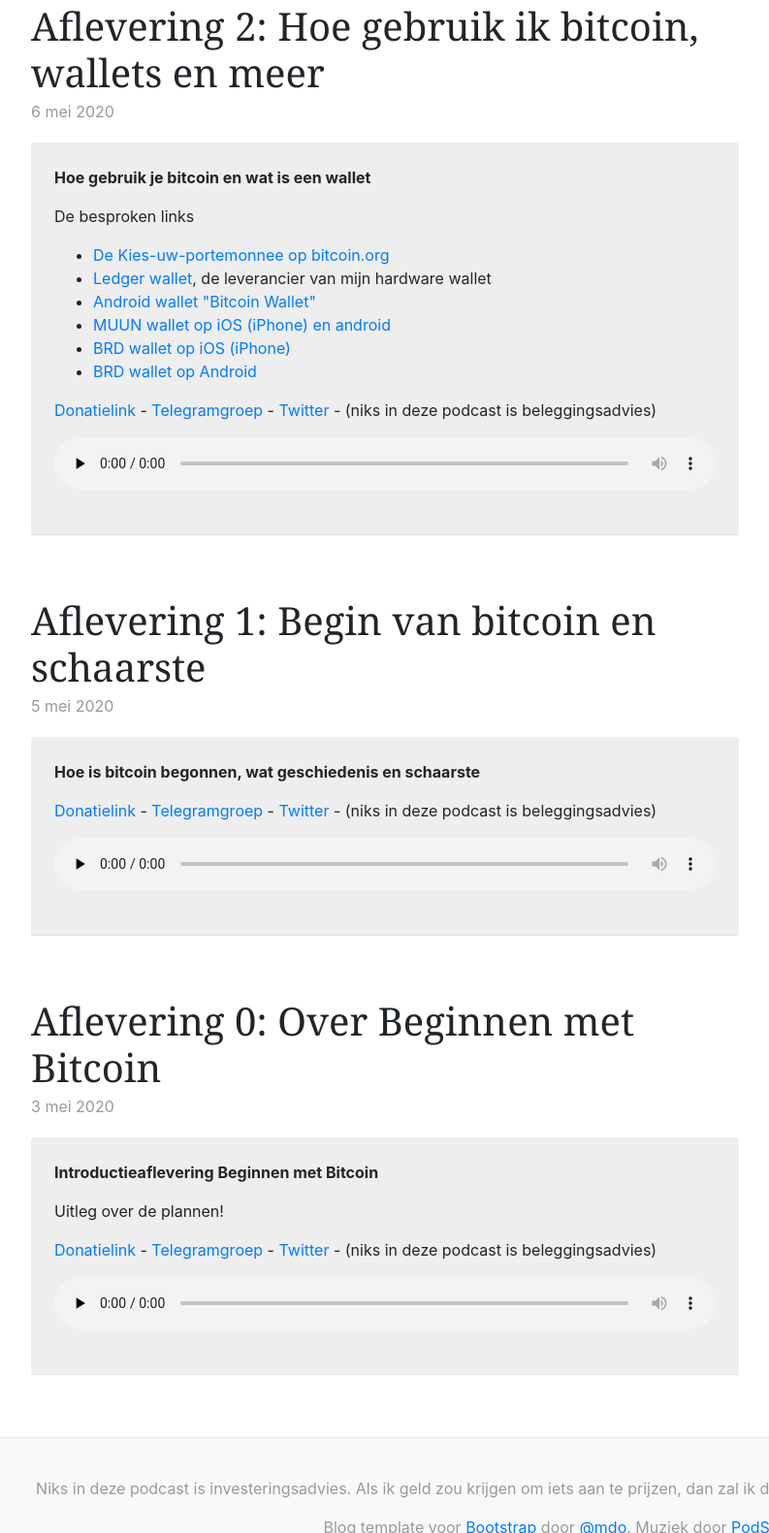
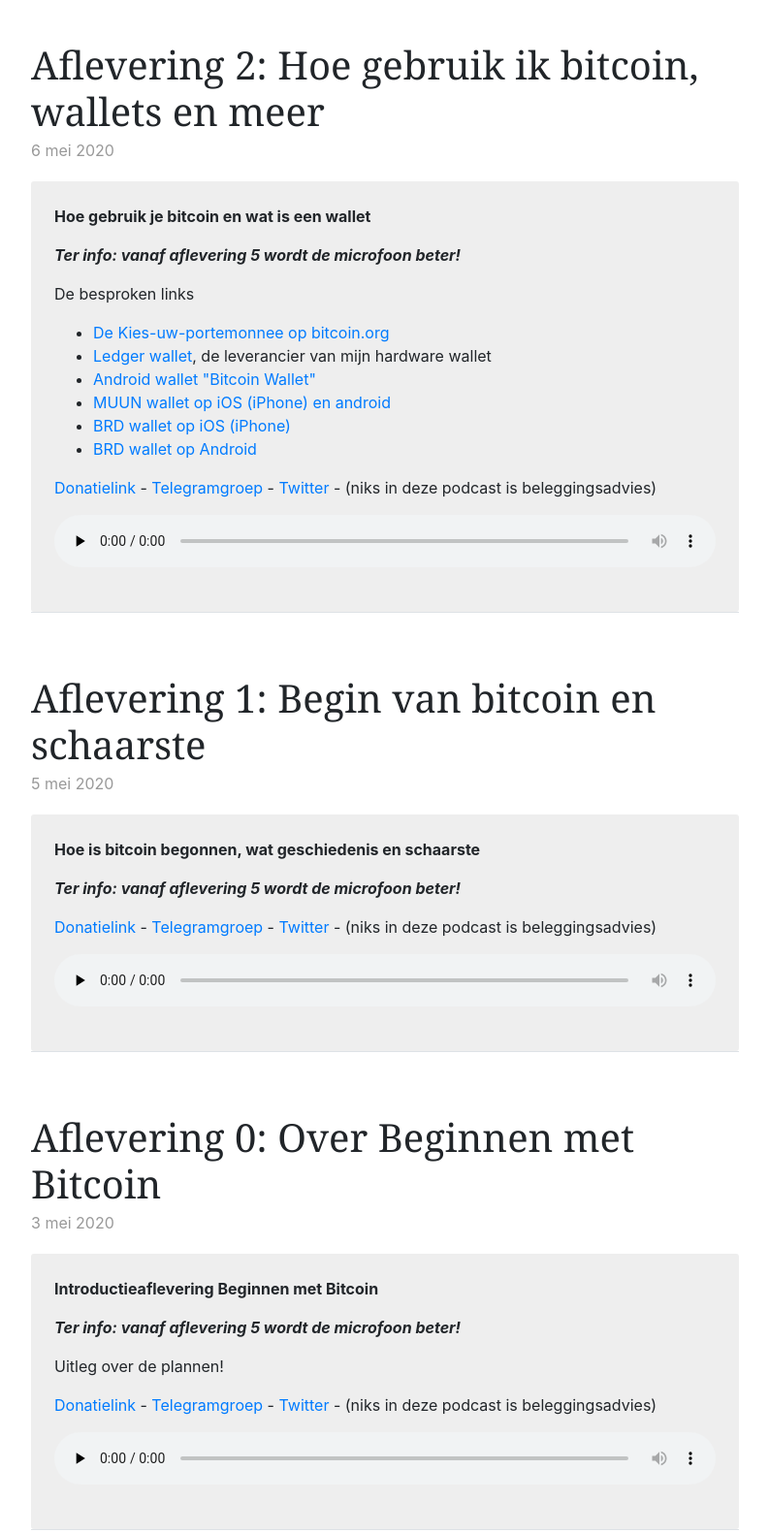
Before and after one commit to BeginnenMetBitcoin/beginnenmetbitcoin.github.io, a plain HTML site: page index.html in a window 1280 px wide. Shown: the part 9021-10602 px from the top of the page at 97% size, without its empty margins (53-846 px from the left). Drawn offline with Linux system fonts and the light colour scheme.

Commit message:
Info over nieuwe mic

```diff
--- a/index.html
+++ b/index.html
@@ -384,6 +384,7 @@
         <div class="shownotes bg-link p-2 p-md-4">
           <p>
             <b>Wat is een bitcoin core node, wat doen nodes, en wat heb ik nodig om er een te beginnen?</b>
+            <p><b><i>Ter info: vanaf aflevering 5 wordt de microfoon beter!</i></b></p>
             <p>De besproken links</p>
             <ul>
               <li><a target="_blank" href="https://bitcoin.org/en/download">Bitcoin.org downloadlink</a></li>
@@ -427,6 +428,7 @@
         <div class="shownotes bg-link p-2 p-md-4">
           <p>
             <b>Hoe gebruik je bitcoin en wat is een wallet</b>
+            <p><b><i>Ter info: vanaf aflevering 5 wordt de microfoon beter!</i></b></p>
             <p>De besproken links</p>
             <ul>
               <li><a target="_blank" href="https://bitcoin.org/nl/kies-uw-portemonnee">De Kies-uw-portemonnee op bitcoin.org</a></li>
@@ -451,6 +453,7 @@
         <div class="shownotes bg-link p-2 p-md-4">
           <p>
             <b>Hoe is bitcoin begonnen, wat geschiedenis en schaarste</b>
+            <p><b><i>Ter info: vanaf aflevering 5 wordt de microfoon beter!</i></b></p>
             <p><a target="_blank" href="https://pay.beginnenmetbitcoin.com">Donatielink</a> - <a target="_blank" href="https://t.me/beginnenmetbitcoin">Telegramgroep</a> - <a target="_blank" href="https://twitter.com/beginnenbitcoin">Twitter</a> - (niks in deze podcast is beleggingsadvies)</p>
             <p><audio class="w-100" src="https://ipfs.io/ipns/QmWgJh8zA1rsN4DLwLR5PT2oBDQgrSiACBArRZzZznRRw6/mp3/ep1-AUP.mp3" preload="none" controls="controls"></audio></p>
           </p>
@@ -467,6 +470,7 @@
         <div class="shownotes bg-link p-2 p-md-4">
           <p>
             <b>Introductieaflevering Beginnen met Bitcoin</b>
+            <p><b><i>Ter info: vanaf aflevering 5 wordt de microfoon beter!</i></b></p>
             <p>Uitleg over de plannen!</p>
             <p><a target="_blank" href="https://pay.beginnenmetbitcoin.com">Donatielink</a> - <a target="_blank" href="https://t.me/beginnenmetbitcoin">Telegramgroep</a> - <a target="_blank" href="https://twitter.com/beginnenbitcoin">Twitter</a> - (niks in deze podcast is beleggingsadvies)</p>
             <p><audio class="w-100" src="https://ipfs.io/ipns/QmWgJh8zA1rsN4DLwLR5PT2oBDQgrSiACBArRZzZznRRw6/mp3/ep0-AUP.mp3" preload="none" controls="controls"></audio></p>
```
Also changed, not shown: 1 other file.
